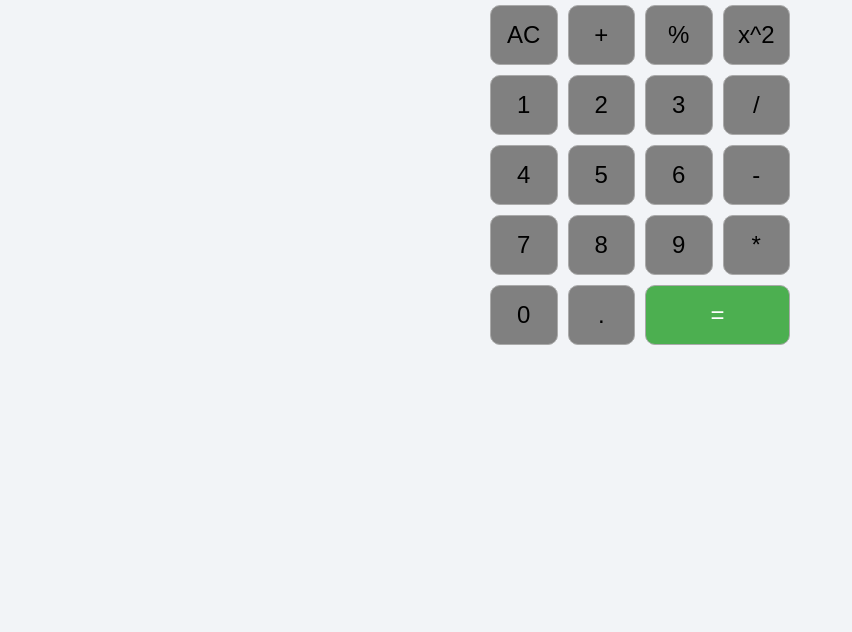
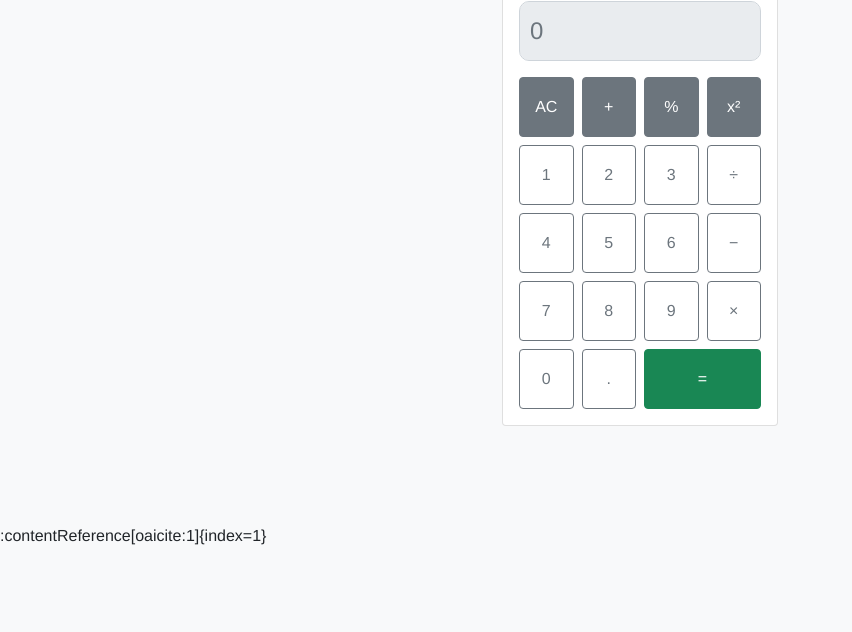
Before and after one commit to Steny005/calculator-mini-project, a plain HTML site: page index.html in a window 1280 px wide. Shown: the part 168-800 px from the top of the page, without its empty margins (0-852 px from the left). Drawn offline with nearby package versions, Linux system fonts and the light colour scheme.

Commit message:
bootstrap

```diff
--- a/index.html
+++ b/index.html
@@ -2,42 +2,51 @@
 <html lang="en">
 <head>
   <meta charset="UTF-8"/>
-  <meta name="viewport" content="width=device-width, initial-scale=1.0" />
+  <meta name="viewport" content="width=device-width, initial-scale=1" />
   <title>Calculator</title>
+  <!-- Bootstrap 5 CSS (CDN) -->
+  <link href="https://cdn.jsdelivr.net/npm/bootstrap@5.0.2/dist/css/bootstrap.min.css"
+        rel="stylesheet"
+        integrity="sha384-EVSTQN3/azprG1Anm3QDgpJLIm9Nao0Yz1ztcQTwFspd3yD65VohhpuuCOmLASjC"
+        crossorigin="anonymous">
   <link rel="stylesheet" href="style.css" />
 </head>
-<body>
-  <div class="container">
-    <h2 class="title">CALCULATOR</h2>
-    <input type="text" id="display" disabled placeholder="0" class="display"/>
-
-    <div class="grid">
-      <button onclick="clearDisplay()">AC</button>
-      <button onclick="appendValue('+')">+</button>
-      <button onclick="appendValue('%')">%</button>
-      <button onclick="square()">x^2</button>
-
-      <button onclick="appendValue('1')">1</button>
-      <button onclick="appendValue('2')">2</button>
-      <button onclick="appendValue('3')">3</button>
-      <button onclick="appendValue('/')">/</button>
-
-      <button onclick="appendValue('4')">4</button>
-      <button onclick="appendValue('5')">5</button>
-      <button onclick="appendValue('6')">6</button>
-      <button onclick="appendValue('-')">-</button>
-
-      <button onclick="appendValue('7')">7</button>
-      <button onclick="appendValue('8')">8</button>
-      <button onclick="appendValue('9')">9</button>
-      <button onclick="appendValue('*')">*</button>
-
-      <button onclick="appendValue('0')">0</button>
-      <button onclick="appendValue('.')">.</button>
-      <button class="equal" onclick="calculate()">=</button>
-      <div></div> <!-- Empty cell to balance the layout -->
+<body class="bg-light">
+  <div class="container py-5">
+    <div class="card mx-auto" style="max-width: 320px;">
+      <div class="card-body">
+        <h2 class="card-title text-center mb-3">CALCULATOR</h2>
+        <input type="text" id="display" disabled placeholder="0" class="form-control display mb-3"/>
+        <div class="row g-2">
+          <!-- Map your buttons into Bootstrap grid columns -->
+          <div class="col-3"><button onclick="clearDisplay()" class="btn btn-secondary w-100">AC</button></div>
+          <div class="col-3"><button onclick="appendValue('+')" class="btn btn-secondary w-100">+</button></div>
+          <div class="col-3"><button onclick="appendValue('%')" class="btn btn-secondary w-100">%</button></div>
+          <div class="col-3"><button onclick="square()" class="btn btn-secondary w-100">x²</button></div>
+          <div class="col-3"><button onclick="appendValue('1')" class="btn btn-outline-secondary w-100">1</button></div>
+          <div class="col-3"><button onclick="appendValue('2')" class="btn btn-outline-secondary w-100">2</button></div>
+          <div class="col-3"><button onclick="appendValue('3')" class="btn btn-outline-secondary w-100">3</button></div>
+          <div class="col-3"><button onclick="appendValue('/')" class="btn btn-outline-secondary w-100">÷</button></div>
+          <div class="col-3"><button onclick="appendValue('4')" class="btn btn-outline-secondary w-100">4</button></div>
+          <div class="col-3"><button onclick="appendValue('5')" class="btn btn-outline-secondary w-100">5</button></div>
+          <div class="col-3"><button onclick="appendValue('6')" class="btn btn-outline-secondary w-100">6</button></div>
+          <div class="col-3"><button onclick="appendValue('-')" class="btn btn-outline-secondary w-100">−</button></div>
+          <div class="col-3"><button onclick="appendValue('7')" class="btn btn-outline-secondary w-100">7</button></div>
+          <div class="col-3"><button onclick="appendValue('8')" class="btn btn-outline-secondary w-100">8</button></div>
+          <div class="col-3"><button onclick="appendValue('9')" class="btn btn-outline-secondary w-100">9</button></div>
+          <div class="col-3"><button onclick="appendValue('*')" class="btn btn-outline-secondary w-100">×</button></div>
+          <div class="col-3"><button onclick="appendValue('0')" class="btn btn-outline-secondary w-100">0</button></div>
+          <div class="col-3"><button onclick="appendValue('.')" class="btn btn-outline-secondary w-100">.</button></div>
+          <div class="col-6"><button onclick="calculate()" class="btn btn-success w-100">=</button></div>
+        </div>
+      </div>
     </div>
   </div>
+
+  <!-- Bootstrap 5 JS Bundle -->
+  <script src="https://cdn.jsdelivr.net/npm/bootstrap@5.0.2/dist/js/bootstrap.bundle.min.js"
+          integrity="sha384-MrcW6ZMFYlzcLA8Nl+NtUVF0sA7MsXsP1UyJoMp4YLEuNSfAP+JcXn/tWtIaxVXM"
+          crossorigin="anonymous"></script> :contentReference[oaicite:1]{index=1}
   <script src="script.js"></script>
 </body>
 </html>
```
